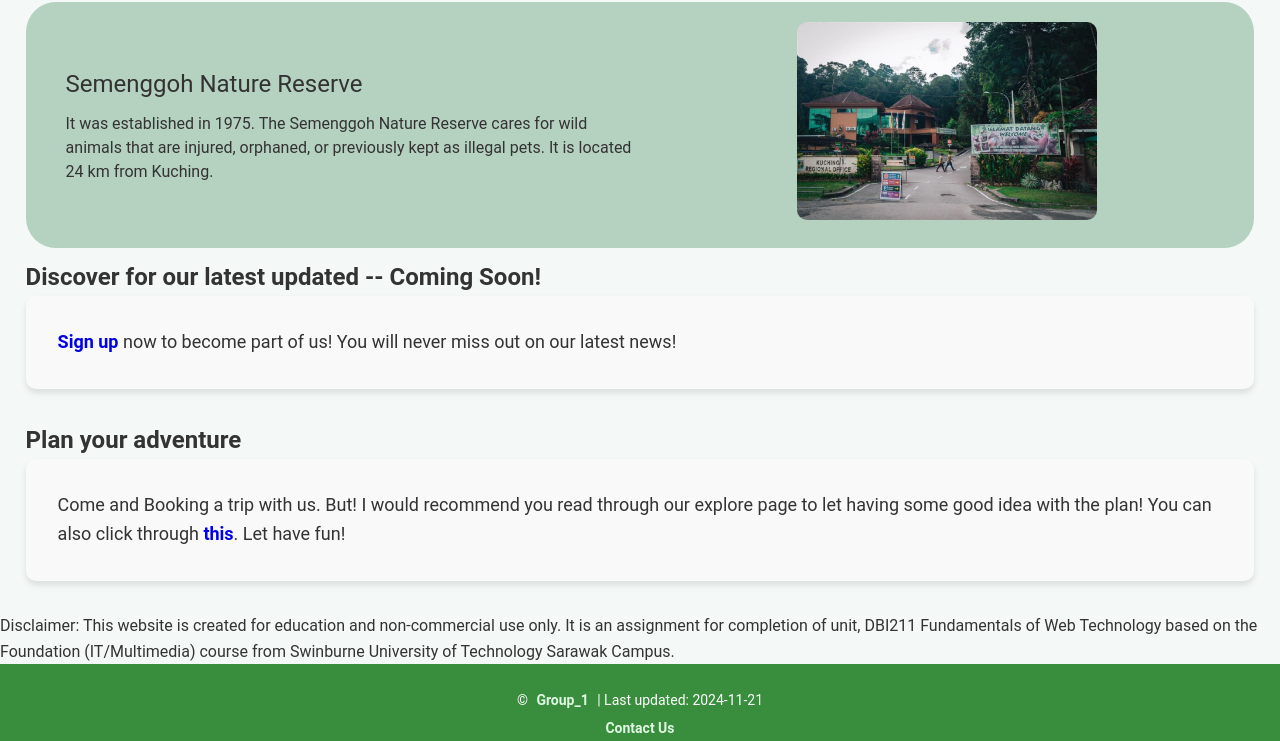
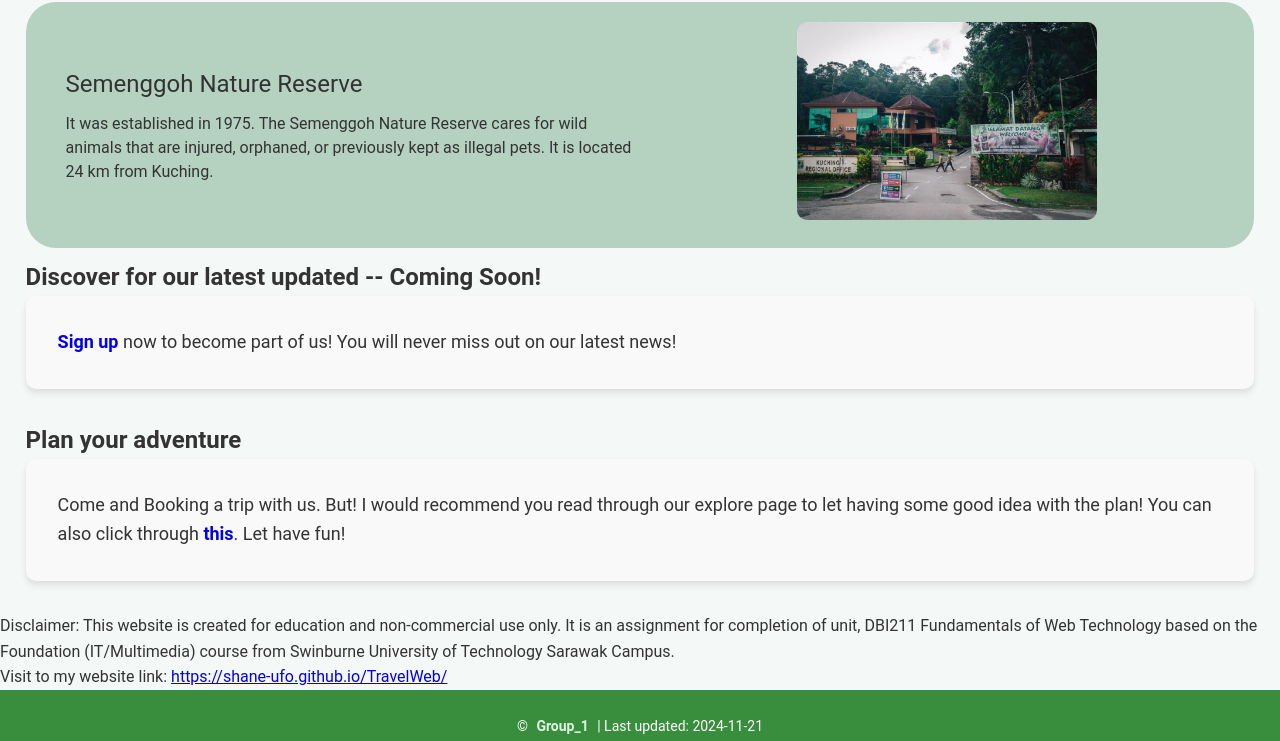
Before and after one commit to shane-ufo/TravelWeb, a plain HTML site: page index.html in a window 1280 px wide. Shown: the part 2330-3071 px from the top of the page. Drawn offline with Linux system fonts and the light colour scheme.

Commit message:
Update index.html

```diff
--- a/index.html
+++ b/index.html
@@ -158,6 +158,7 @@
         </article>
 
         <p>Disclaimer: This website is created for education and non-commercial use only. It is an assignment for completion of unit, DBI211 Fundamentals of Web Technology based on the Foundation (IT/Multimedia) course from Swinburne University of Technology Sarawak Campus.</p>
+        <p>Visit to my website link: <a href="https://shane-ufo.github.io/TravelWeb/">https://shane-ufo.github.io/TravelWeb/</a></p>
 
         <footer>
             <div class="footer-content">
```
